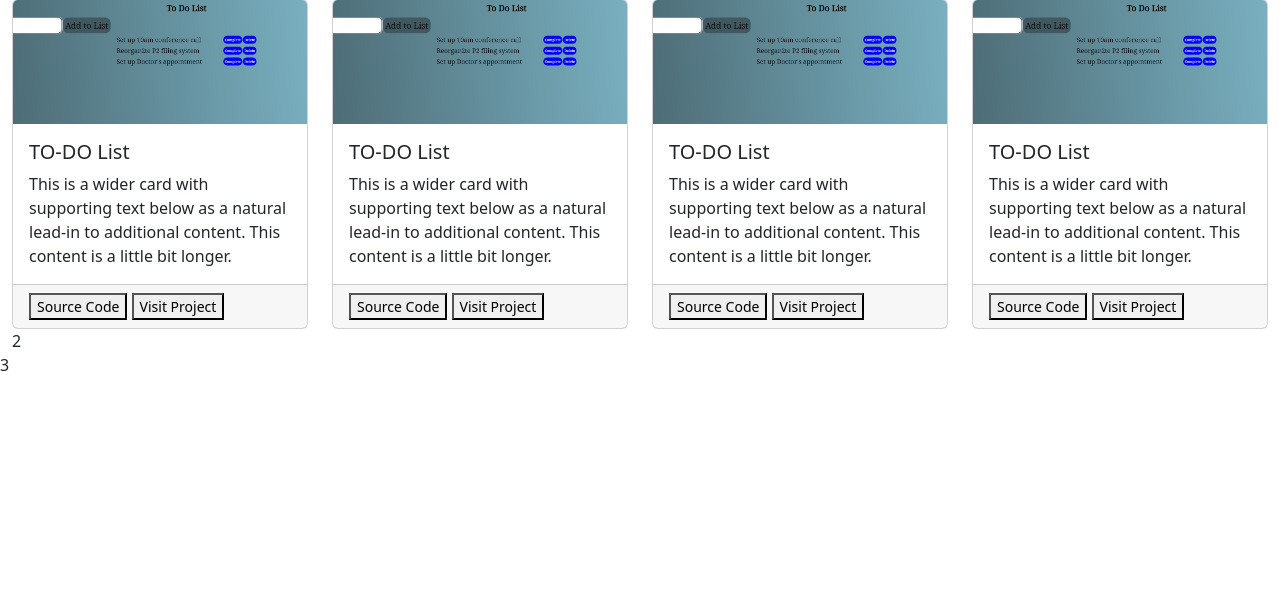
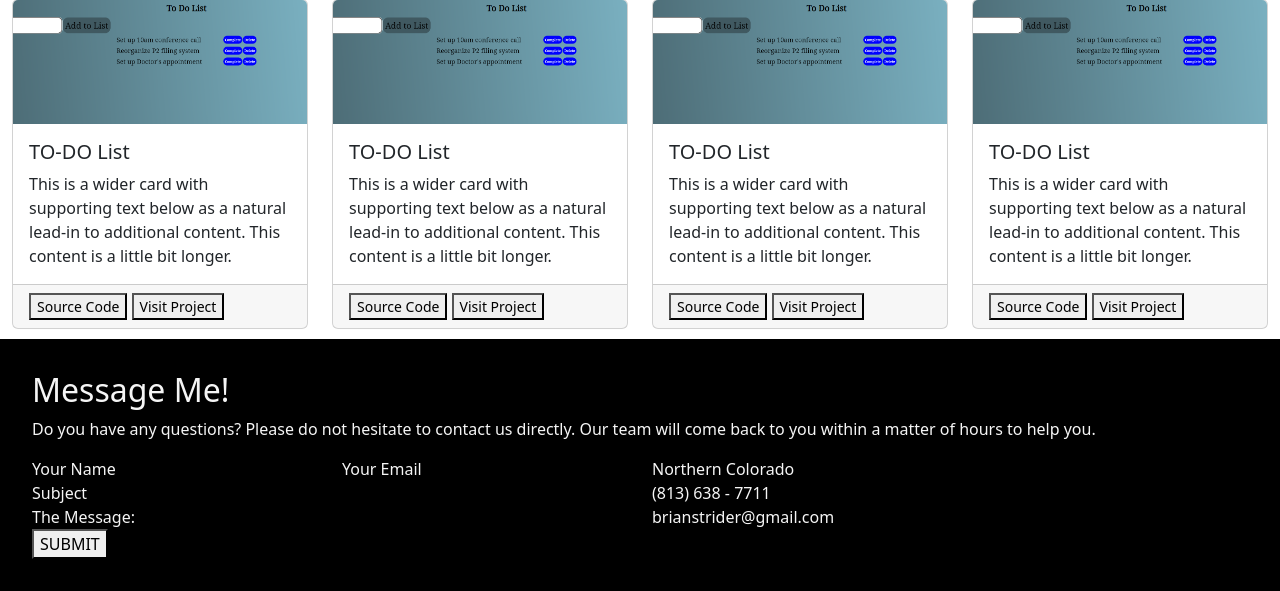
Before and after one commit to morobm1/Brian-s-Portfolio-Website, a PHP site: page / in a window 1280 px wide. Shown: the part 691-1282 px from the top of the page. Before the commit the page ends 1062 px from the top, so only its background shows below. Run offline with PHP 8.4, Linux system fonts and the light colour scheme; some libraries are stand-ins or nearby versions; some web fonts are replaced.

Commit message:
update UI

```diff
--- a/css/index.css
+++ b/css/index.css
@@ -35,4 +35,12 @@
 
   .container {
     padding-bottom: 5px;
+    padding-top: 10px;
   }
+
+  #contact-us {
+    margin-top: 10px;
+    background-color: black;
+    color: whitesmoke;
+    padding: 2rem;
+  }
--- a/index.html
+++ b/index.html
@@ -147,14 +147,46 @@
                         </div>
                     </div>
                 </div>
+            </div>
 
-                <div class="col">2</div>
+            <div class="container-fluid" id="contact-us">
+                        <h2>Message Me!</h2>
+                        <p>Do you have any questions? Please do not hesitate to contact us directly. Our team will come back to you within a matter of hours to help you.</p>
+                <div class="row">
+                    <div class="col">
+                        <form id="contact-form" name ="contact-form" action="" method="POST">
+                            <div class="row">
+                                <div class="col">Your Name</div>
+                                <div class="col">Your Email</div>
+                            </div>
+                            <div class="row">
+                                <div class="col">Subject</div>
+                            </div>
+                            <div class="row">
+                                <div class="col">The Message:</div>
+                            </div>
+                            <div class="row">
+                                <div class="col">
+                                    <button>SUBMIT</button>
+                                </div>
+                            </div>
+                        </form>
+                    </div>
+                    <div class="col">
+                        <div class="contact-holder">
+                            <div class="row">
+                                <div class="col">Northern Colorado</div>
+                            </div>
+                            <div class="row">
+                                <div class="col">(813) 638 - 7711</div>
+                            </div>
+                            <div class="row">
+                                <div class="col">brianstrider@gmail.com</div>
+                            </div>
+                        </div>
+                    </div>
+
                 </div>
-
-                <div class="row">
-                    <div class="col">3</div>
-                </div>
-
             </div>
 
             <script src="https://cdn.jsdelivr.net/npm/@popperjs/core@2.11.6/dist/umd/popper.min.js" integrity="sha384-oBqDVmMz9ATKxIep9tiCxS/Z9fNfEXiDAYTujMAeBAsjFuCZSmKbSSUnQlmh/jp3" crossorigin="anonymous"></script>
```
